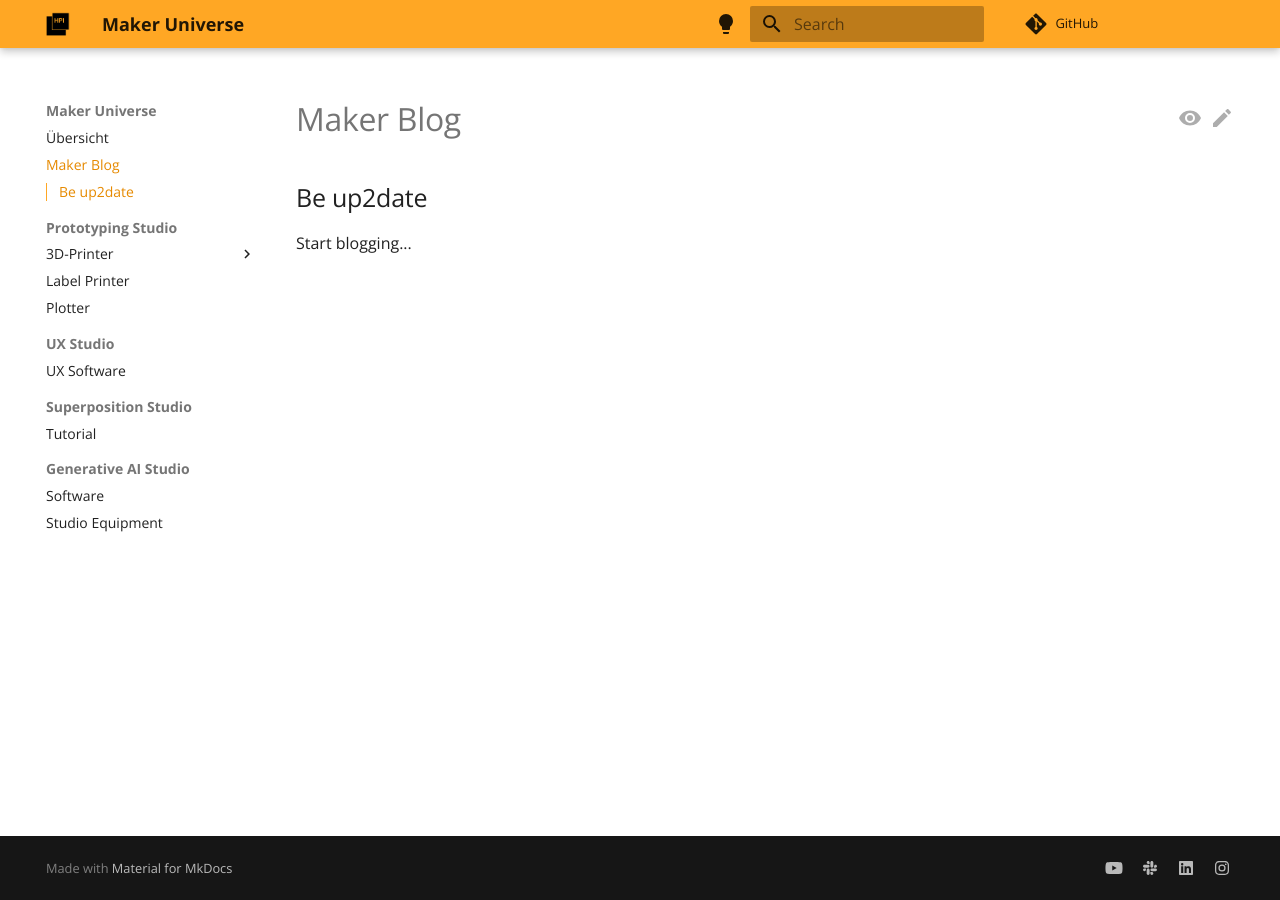
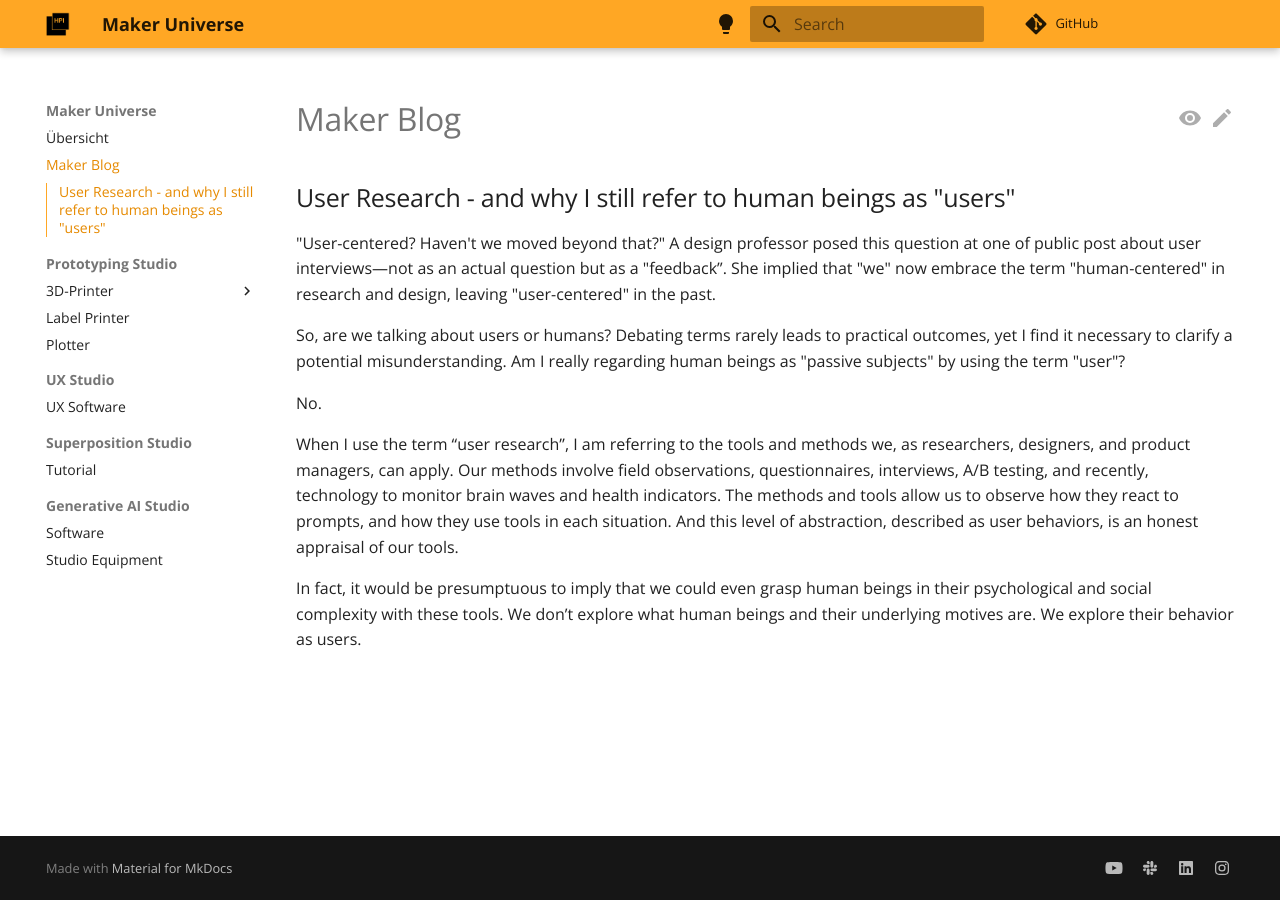
Before and after one commit to makeruniverse/docs, an MkDocs documentation site: the page built from docs/blog/blog.md, in a window 1280 px wide. Built offline with MkDocs 1.6.1 and Material for MkDocs 9.7.7, drawn with Linux system fonts in a browser that asks for light colours; comment, search, counter and statistics services are not loaded.

Commit message:
Updated Blog.md

```diff
--- a/docs/blog/blog.md
+++ b/docs/blog/blog.md
@@ -1,4 +1,12 @@
 # Maker Blog
 
-## Be up2date
-Start blogging...
+## User Research - and why I still refer to human beings as "users"
+"User-centered? Haven't we moved beyond that?" A design professor posed this question at one of public post about user interviews—not as an actual question but as a "feedback”. She implied that "we" now embrace the term "human-centered" in research and design, leaving "user-centered" in the past.
+
+So, are we talking about users or humans? Debating terms rarely leads to practical outcomes, yet I find it necessary to clarify a potential misunderstanding. Am I really regarding human beings as "passive subjects" by using the term "user"?
+
+No.
+
+When I use the term “user research”, I am referring to the tools and methods we, as researchers, designers, and product managers, can apply. Our methods involve field observations, questionnaires, interviews, A/B testing, and recently, technology to monitor brain waves and health indicators. The methods and tools allow us to observe how they react to prompts, and how they use tools in each situation. And this level of abstraction, described as user behaviors, is an honest appraisal of our tools.
+
+In fact, it would be presumptuous to imply that we could even grasp human beings in their psychological and social complexity with these tools. We don’t explore what human beings and their underlying motives are. We explore their behavior as users.
```
